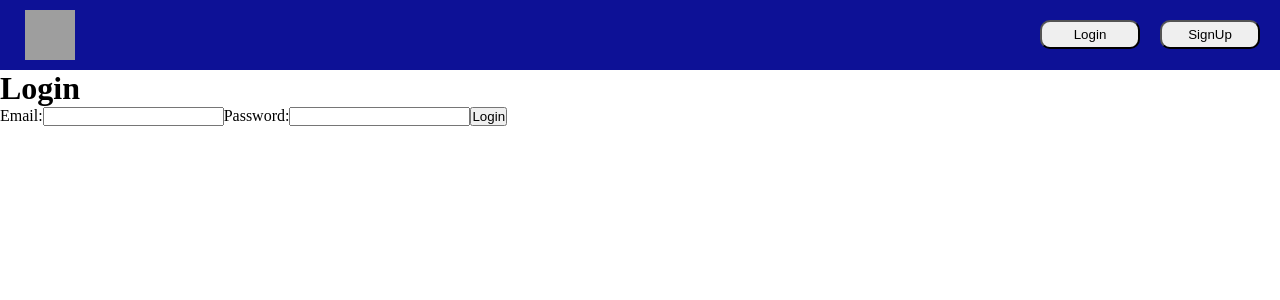
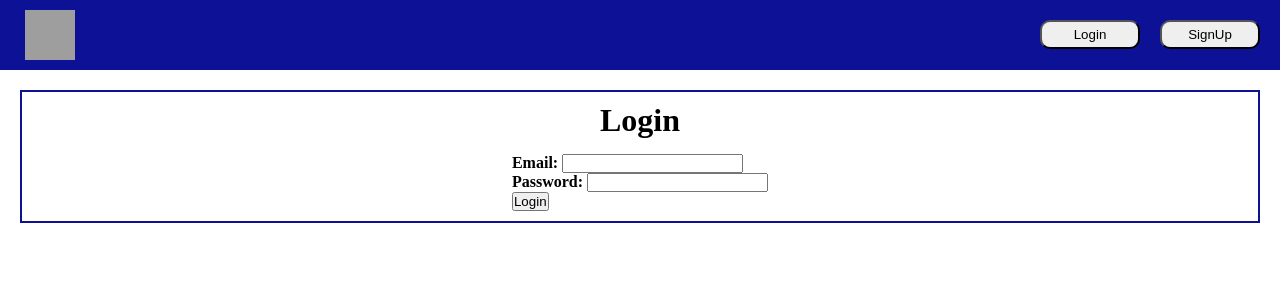
Before and after one commit to Lexirem/SlimuClient, a React (Create React App) app: page /login in a window 1280 px wide. Shown: the top 300 px of the page. Built offline with nearby package versions, Linux system fonts and the light colour scheme; no server answers; grey boxes are pictures that could not be loaded.

Commit message:
css login-signup

```diff
--- a/src/App.css
+++ b/src/App.css
@@ -53,6 +53,17 @@ button.navbar-button a {
   margin-top: 20px;
 }
 
+/*------ LOGIN / SIGNUP ----- */
+.login{
+  display: flex;
+  flex-direction: column;
+  align-items: center;
+  gap: 15px;
+  margin: 20px;
+  padding: 10px;
+  border: 2px solid #0d1196;
+}
+
 /*----- DETAILS PAGE ----*/
 .details{
   display: flex;
@@ -70,6 +81,7 @@ button.navbar-button a {
   flex-direction: column;
   align-items: center;
   margin: 20px;
+  gap: 10px;
 }
 
 .foto{
@@ -77,8 +89,8 @@ button.navbar-button a {
 }
 
 .myList{
-  border: 2px solid black;
-  padding: 5px;
+  border: 2px solid #0d1196;
+  padding: 10px;
 }
 
 /*----- EDIT USER -------*/
--- a/src/pages/Login.js
+++ b/src/pages/Login.js
@@ -19,17 +19,17 @@ class Login extends Component {
     const { email, password } = this.state;
 
     return (
-      <div>
+      <div className="login">
         <h1>Login</h1>
 
         <form onSubmit={this.handleFormSubmit}>
 
-          <label>Email:</label>
+          <label><b>Email: </b></label>
           <input type="text" name="email" value={email} onChange={this.handleChange}/>
-
-          <label>Password:</label>
+          <br/>
+          <label><b>Password: </b></label>
           <input type="password" name="password" value={password} onChange={this.handleChange} />
-
+          <br/>
           <input type="submit" value="Login" />
         </form>
       </div>
--- a/src/pages/Signup.js
+++ b/src/pages/Signup.js
@@ -19,17 +19,17 @@ class Signup extends Component {
   render() {
     const { email, password } = this.state;
     return (
-      <div>
+      <div className="login">
         <h1>Sign Up</h1>
 
         <form onSubmit={this.handleFormSubmit}>
 
-          <label>Email:</label>
+          <label><b>Email: </b></label>
           <input type="text" name="email" value={email} onChange={this.handleChange} />
-
-          <label>Password:</label>
+          <br/>
+          <label><b>Password: </b></label>
           <input type="password" name="password" value={password} onChange={this.handleChange} />
-
+          <br/>
           <input type="submit" value="Signup" />
         </form>
 
```
